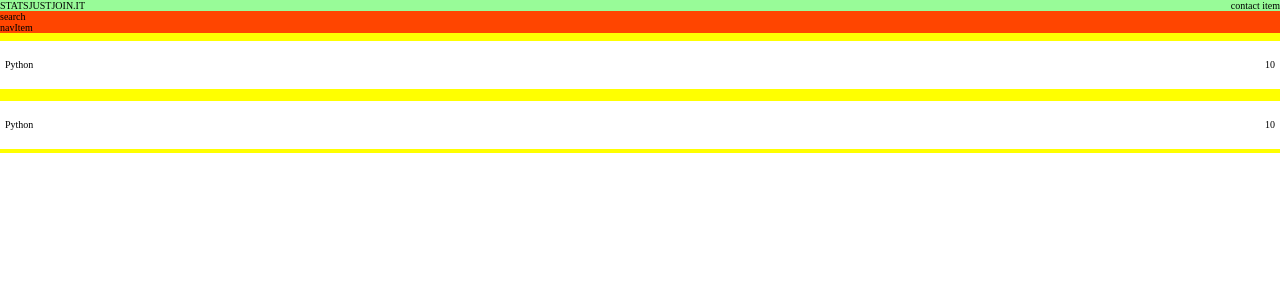
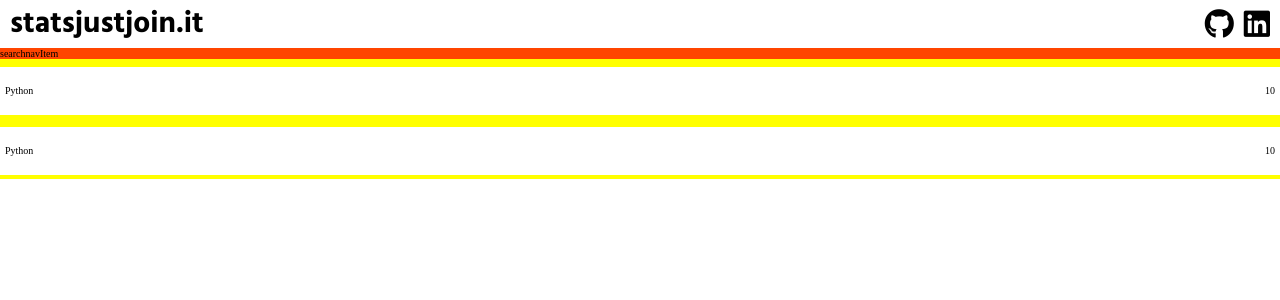
Before and after one commit to wloszynski/statsjustjoinit-react, a React (Create React App) app: page / in a window 1280 px wide. Shown: the top 300 px of the page. Built offline with nearby package versions, Linux system fonts and the light colour scheme.

Commit message:
header implemented

```diff
--- a/public/index.html
+++ b/public/index.html
@@ -2,14 +2,12 @@
 <html lang="en">
   <head>
     <meta charset="utf-8" />
-    <link rel="icon" href="%PUBLIC_URL%/favicon.ico" />
     <meta name="viewport" content="width=device-width, initial-scale=1" />
     <meta name="theme-color" content="#000000" />
     <meta
       name="description"
-      content="Web site created using create-react-app"
+      content="statsjustjoin.it provides statistics from justjoin.it job board for IT industry"
     />
-    <link rel="apple-touch-icon" href="%PUBLIC_URL%/logo192.png" />
     <!--
       manifest.json provides metadata used when your web app is installed on a
       user's mobile device or desktop. See https://developers.google.com/web/fundamentals/web-app-manifest/
@@ -24,7 +22,19 @@
       work correctly both with client-side routing and a non-root public URL.
       Learn how to configure a non-root public URL by running `npm run build`.
     -->
-    <title>React App</title>
+    <!-- CUSTOM FONTS -->
+    <link
+      href="https://fonts.googleapis.com/css2?family=Hind:wght@700&display=swap"
+      rel="stylesheet"
+    />
+    <link
+      rel="stylesheet"
+      href="https://cdnjs.cloudflare.com/ajax/libs/font-awesome/5.15.1/css/all.min.css"
+      integrity="sha512-+4zCK9k+qNFUR5X+cKL9EIR+ZOhtIloNl9GIKS57V1MyNsYpYcUrUeQc9vNfzsWfV28IaLL3i96P9sdNyeRssA=="
+      crossorigin="anonymous"
+    />
+
+    <title>StatsJustJoin.it</title>
   </head>
   <body>
     <noscript>You need to enable JavaScript to run this app.</noscript>
--- a/src/components/ContactItems/ContactItem/ContactItem.js
+++ b/src/components/ContactItems/ContactItem/ContactItem.js
@@ -1,9 +1,15 @@
-import React from "react";
+import React, { Fragment } from "react";
 
 import classes from "./ContactItem.module.css";
 
-const contactItem = () => {
-  return <div>contact item</div>;
+const contactItem = (props) => {
+  return (
+    <div className={classes.ContactItem}>
+      <a href={props.href} target="_blank" rel="noreferrer">
+        <i className={props.name}></i>
+      </a>
+    </div>
+  );
 };
 
 export default contactItem;
--- a/src/components/ContactItems/ContactItem/ContactItem.module.css
+++ b/src/components/ContactItems/ContactItem/ContactItem.module.css
@@ -0,0 +1,13 @@
+.ContactItem {
+  color: black;
+}
+
+.ContactItem a {
+  text-decoration: none;
+  color: inherit;
+}
+
+.ContactItem i {
+  font-size: 3rem;
+  margin-left: 1rem;
+}
--- a/src/components/ContactItems/ContactItems.js
+++ b/src/components/ContactItems/ContactItems.js
@@ -3,12 +3,16 @@ import React, { Fragment } from "react";
 import ContactItem from "./ContactItem/ContactItem";
 import classes from "./ContactItems.module.css";
 
-const contactItems = () => {
-  return (
-    <Fragment>
-      <ContactItem />
-    </Fragment>
-  );
+const contactItems = (props) => {
+  let contactItems = null;
+
+  if (props.items) {
+    contactItems = props.items.map((item, index) => {
+      return <ContactItem key={index} name={item.name} href={item.href} />;
+    });
+  }
+  console.log(props.items);
+  return <div className={classes.ContactItems}>{contactItems}</div>;
 };
 
 export default contactItems;
--- a/src/components/ContactItems/ContactItems.module.css
+++ b/src/components/ContactItems/ContactItems.module.css
@@ -0,0 +1,3 @@
+.ContactItems {
+  display: flex;
+}
--- a/src/components/Title/Title.js
+++ b/src/components/Title/Title.js
@@ -1,7 +1,9 @@
 import React from "react";
 
+import classes from "./Title.module.css";
+
 const title = () => {
-  return <div>STATSJUSTJOIN.IT</div>;
+  return <div className={classes.Title}>statsjustjoin.it</div>;
 };
 
 export default title;
--- a/src/components/Title/Title.module.css
+++ b/src/components/Title/Title.module.css
@@ -0,0 +1,5 @@
+.Title {
+  font-family: "Hind", sans-serif;
+  font-weight: 500;
+  font-size: 3rem;
+}
--- a/src/containers/Contact/Contact.js
+++ b/src/containers/Contact/Contact.js
@@ -4,10 +4,23 @@ import ContactItems from "../../components/ContactItems/ContactItems";
 
 import classes from "./Contact.module.css";
 class Contact extends Component {
+  state = {
+    items: [
+      {
+        name: "fab fa-github",
+        href: "https://github.com/wloszynski",
+      },
+      {
+        name: "fab fa-linkedin",
+        href: "https://www.linkedin.com/in/wloszynski/",
+      },
+    ],
+  };
+
   render() {
     return (
       <div className={classes.Contact}>
-        <ContactItems />
+        <ContactItems items={this.state.items} />
       </div>
     );
   }
--- a/src/containers/Header/Header.module.css
+++ b/src/containers/Header/Header.module.css
@@ -2,5 +2,6 @@
   display: flex;
   justify-content: space-between;
   align-items: center;
-  background-color: palegreen;
+
+  padding: 0 1rem;
 }
--- a/src/containers/Navigation/Navigation.module.css
+++ b/src/containers/Navigation/Navigation.module.css
@@ -1,3 +1,6 @@
 .Navigation {
+  display: flex;
+  justify-content: flex-start;
+  align-items: center;
   background-color: orangered;
 }
```
Also changed, not shown: 2 other files (tests, documents, lock files or other folders).
